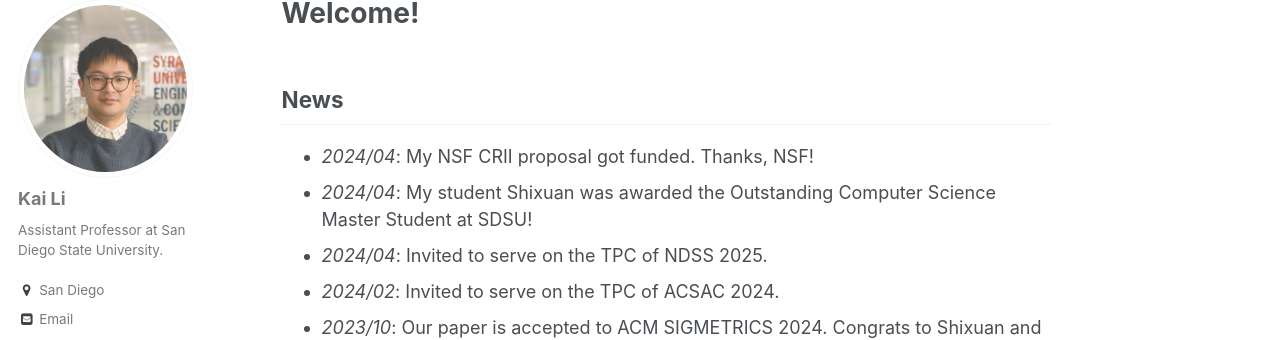
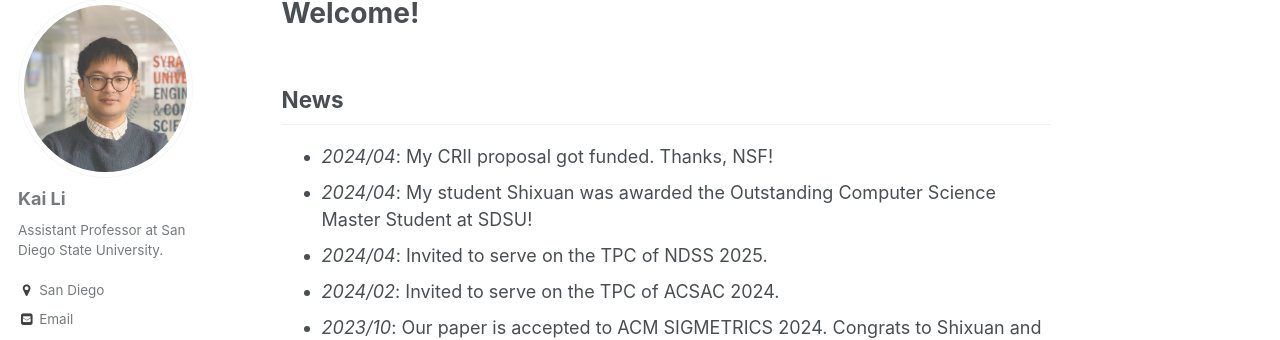
Before and after one commit to likai1993/likai1993.github.io, a Jekyll site: the page built from _pages/about.md, in a window 1280 px wide and 900 px high. Shown: the part 119-459 px from the top of the window. Built offline with Jekyll 4.4.1, drawn with Linux system fonts in a browser that asks for light colours; some web fonts are replaced.

Commit message:
Update about.md

```diff
--- a/_pages/about.md
+++ b/_pages/about.md
@@ -10,7 +10,7 @@ redirect_from:
 
 News
 ----
-- _2024/04_: My NSF CRII proposal got funded. Thanks, NSF!
+- _2024/04_: My CRII proposal got funded. Thanks, NSF!
 - _2024/04_: My student Shixuan was awarded the Outstanding Computer Science Master Student at SDSU!
 - _2024/04_: Invited to serve on the TPC of NDSS 2025.
 - _2024/02_: Invited to serve on the TPC of ACSAC 2024.
```
